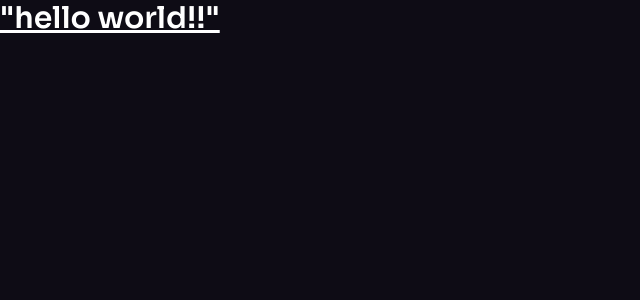
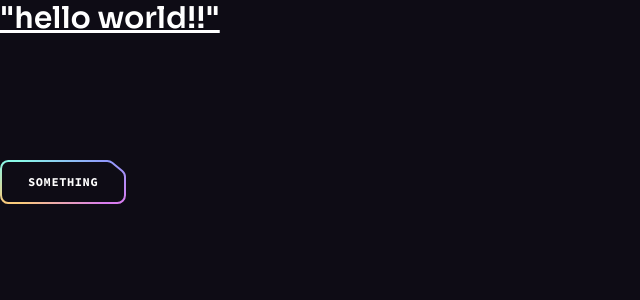
Before and after one commit to Aarya-Chauhan/Brainwave-UI-UX, a React (Vite) app: page / in a window 1280 px wide. Shown: the top 300 px of the page, without its empty margins (0-640 px from the left). Built offline with nearby package versions, Linux system fonts and the light colour scheme.

Commit message:
section one templation

```diff
--- a/src/App.jsx
+++ b/src/App.jsx
@@ -6,7 +6,9 @@ const App = () => {
     <>
       <h1 className="text-3xl font-bold underline">"hello world!!"</h1>
       <div className="pt-[4.75rem] lg:pt-[5.25rem] overflow-hidden">
-        <Button className="mt-10" href="#login"></Button>
+        <Button className="mt-10" href="#login">
+          something
+        </Button>
       </div>
       <ButtonGradient />
     </>
--- a/src/components/Button.jsx
+++ b/src/components/Button.jsx
@@ -1,5 +1,24 @@
+import ButtonSvg from "../assets/svg/ButtonSvg";
+
 const Button = ({ className, href, onClick, children, px, white }) => {
-  const renderButton = () => <button></button>;
+  const classes = `button relative inline-flex items-center justify-center h-11 trasition-colors hover:text-color-1 ${
+    px || "px-7"
+  } ${white ? "text-n-8" : "text-n-1"} ${className || ""}`;
+  const spanClasses = "relative  z-10";
+  const renderButton = () => (
+    <button className={classes}>
+      <span className={spanClasses}>{children}</span>
+      {ButtonSvg(white)}
+    </button>
+  );
+
+  const renderLink = () => (
+    <a href={href} className={classes}>
+      <span className={spanClasses}>{children}</span>
+      {ButtonSvg(white)}
+    </a>
+  );
+  return href ? renderLink() : renderButton();
 };
 
 export default Button;
```
